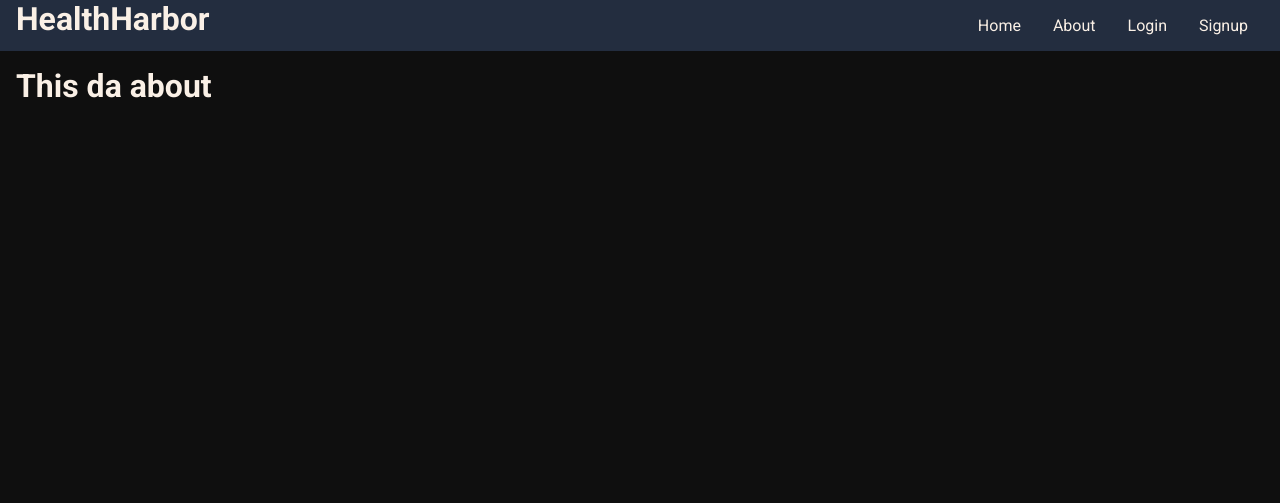
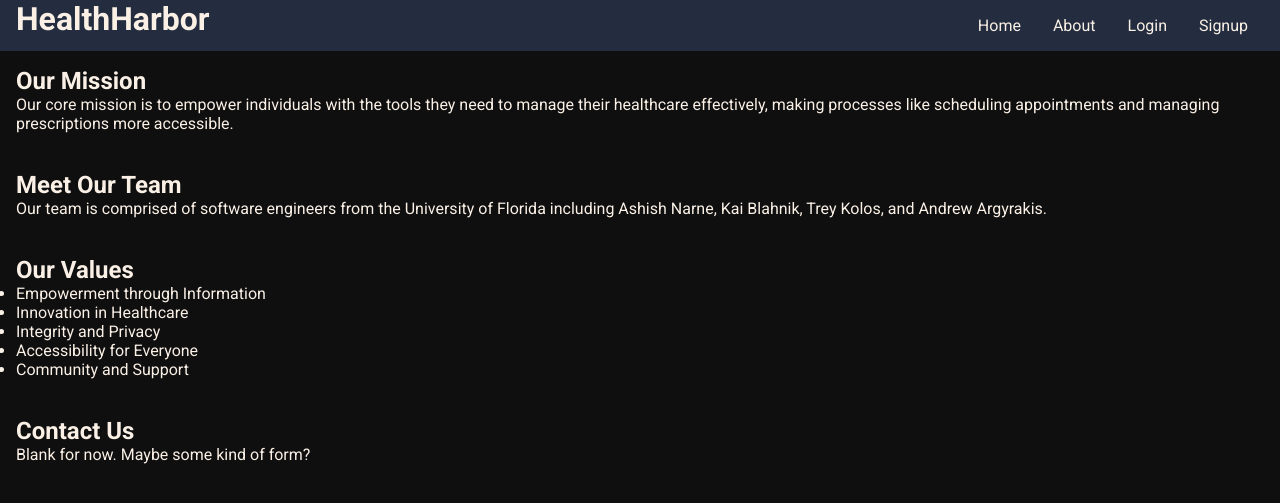
Before and after one commit to AshishNarne/HealthHarbor, a Flask app: page /about in a window 1280 px wide. Shown: the top 503 px of the page. Run offline with Flask 3, Linux system fonts and the light colour scheme.

Commit message:
Basic content for about page

```diff
--- a/src/templates/pages/about.html
+++ b/src/templates/pages/about.html
@@ -1,9 +1,25 @@
 {% extends 'base.html' %}
 
 {% block title %}
-    About
+    About Us
 {% endblock %}
 
 {% block content %}
-    <h1>This da about</h1>
+    <h2>Our Mission</h2>
+    <p>Our core mission is to empower individuals with the tools they need to manage their healthcare effectively, making processes like scheduling appointments and managing prescriptions more accessible.</p>
+    <br><br>
+    <h2>Meet Our Team</h2>
+    <p>Our team is comprised of software engineers from the University of Florida including Ashish Narne, Kai Blahnik, Trey Kolos, and Andrew Argyrakis.</p>
+    <br><br>
+    <h2>Our Values</h2>
+    <ul>
+        <li>Empowerment through Information</li>
+        <li>Innovation in Healthcare</li>
+        <li>Integrity and Privacy</li>
+        <li>Accessibility for Everyone</li>
+        <li>Community and Support</li>
+    </ul>
+    <br><br>
+    <h2>Contact Us</h2>
+    <p>Blank for now. Maybe some kind of form?</p>
 {% endblock %}
```
